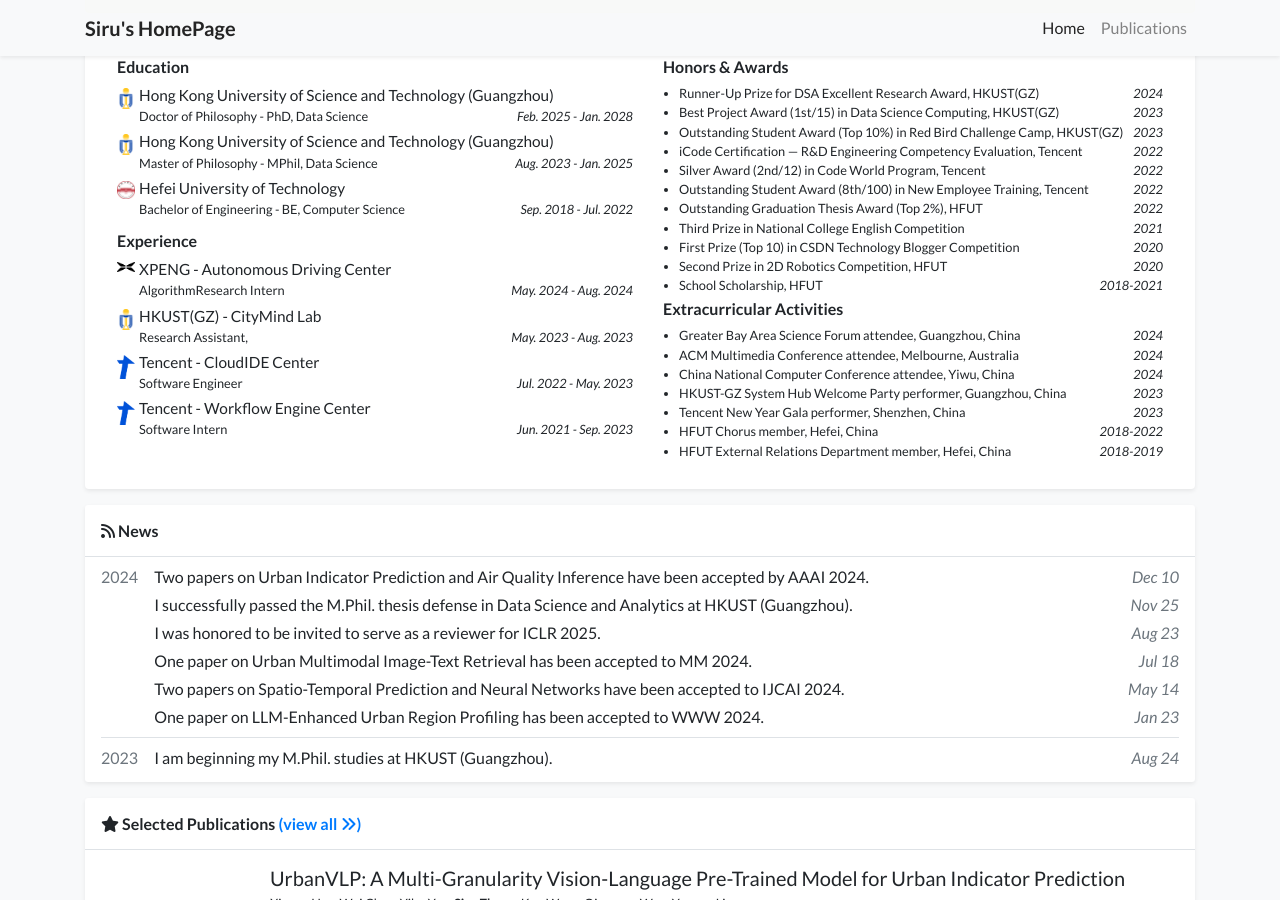
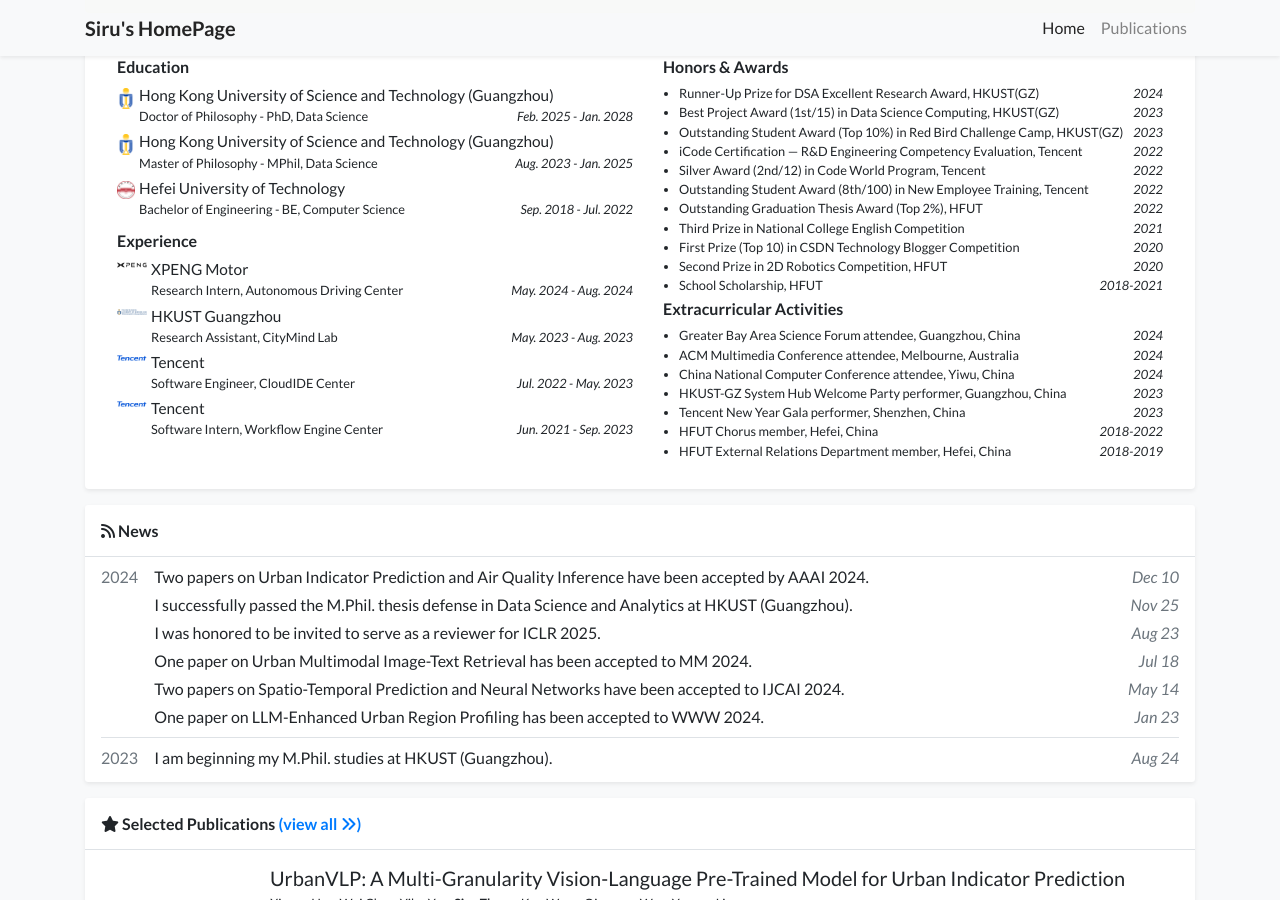
Before and after one commit to thunderlrr/songxinlei.github.io, a Jekyll site: the page built from index.html, in a window 1280 px wide and 900 px high, scrolled down 482 px. Built offline with Jekyll 4.4.1, drawn with Linux system fonts in a browser that asks for light colours; a style sheet for code colours, icons or effects is not loaded.

Commit message:
update profile

```diff
--- a/_data/profile.yml
+++ b/_data/profile.yml
@@ -47,21 +47,21 @@
   date: Sep. 2018 - Jul. 2022
 
 experience:
-- name: XPENG - Autonomous Driving Center
-  logo: /assets/images/badges/XPENG.png
-  position: AlgorithmResearch Intern
+- name: XPENG Motor
+  logo: /assets/images/badges/xpeng_company.png
+  position: Research Intern, Autonomous Driving Center
   date: May. 2024 - Aug. 2024
-- name: HKUST(GZ) - CityMind Lab
-  logo: /assets/images/badges/HKUST_GZ.png
-  position: Research Assistant,
+- name: HKUST Guangzhou
+  logo: /assets/images/badges/hkustgz.png
+  position: Research Assistant, CityMind Lab
   date: May. 2023 - Aug. 2023
-- name: Tencent - CloudIDE Center
-  logo: /assets/images/badges/Tencent.png
-  position: Software Engineer
+- name: Tencent
+  logo: /assets/images/badges/tencent_company.png
+  position: Software Engineer, CloudIDE Center
   date: Jul. 2022 - May. 2023
-- name: Tencent - Workflow Engine Center
-  logo: /assets/images/badges/Tencent.png
-  position: Software Intern
+- name: Tencent
+  logo: /assets/images/badges/tencent_company.png
+  position: Software Intern, Workflow Engine Center
   date: Jun. 2021 - Sep. 2023
 
 awards:
--- a/_includes/widgets/experience_card.html
+++ b/_includes/widgets/experience_card.html
@@ -35,7 +35,7 @@
                                 <ul class="list-unstyled mb-1">
                                     {% for item in site.data.profile.experience %}
                                     <li class="media mb-1">
-                                        <img src="{{ item.logo | relative_url }}" alt="{{ item.name }}" style="width: 18px;" class="mr-1 mt-1">
+                                        <img src="{{ item.logo | relative_url }}" alt="{{ item.name }}" style="width: 30px;" class="mr-1 mt-1">
                                         <div class="media-body">
                                             <div style="font-size: 15.4px">{{ item.name }}</div>
                                             <div class="small">{{ item.dept }}</div>
```
Also changed, not shown: assets/images/badges/hkustgz.png (added), assets/images/badges/tencent_company.png (added), assets/images/badges/xpeng_company.png (added).
